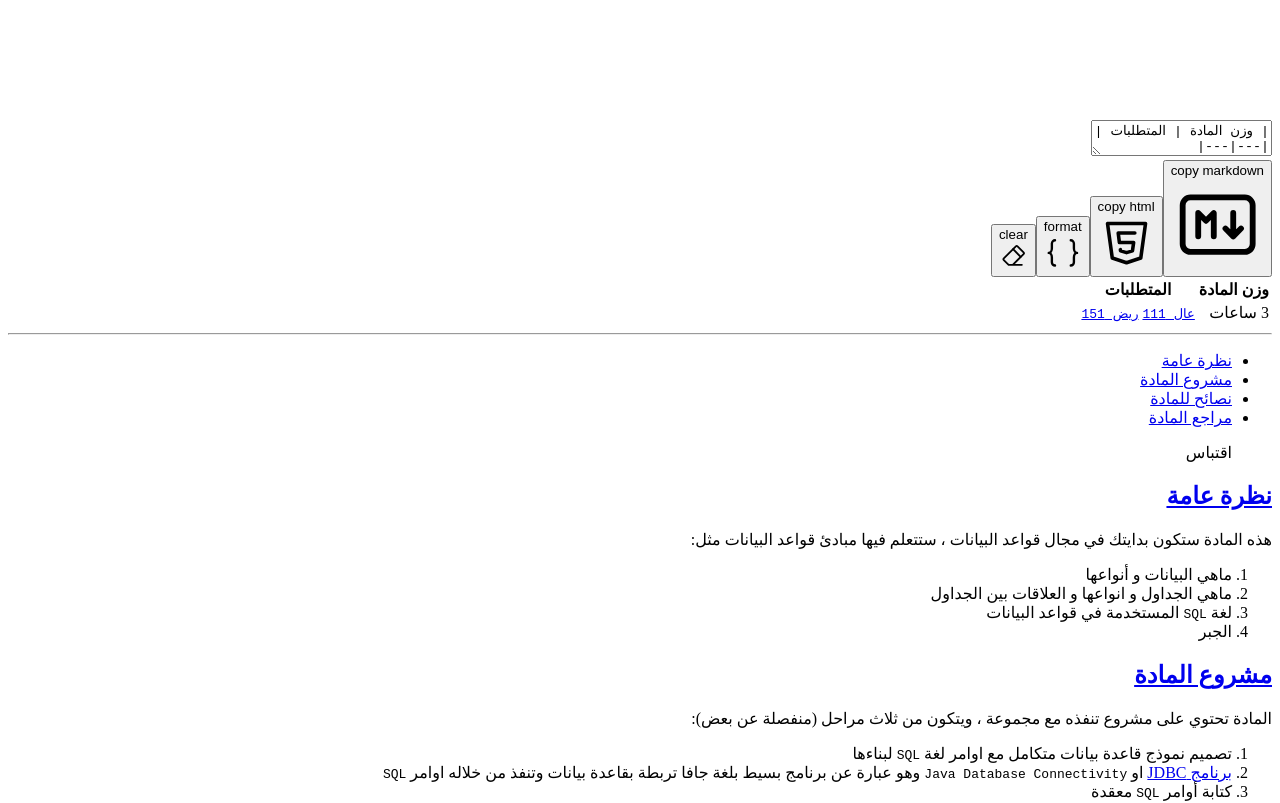
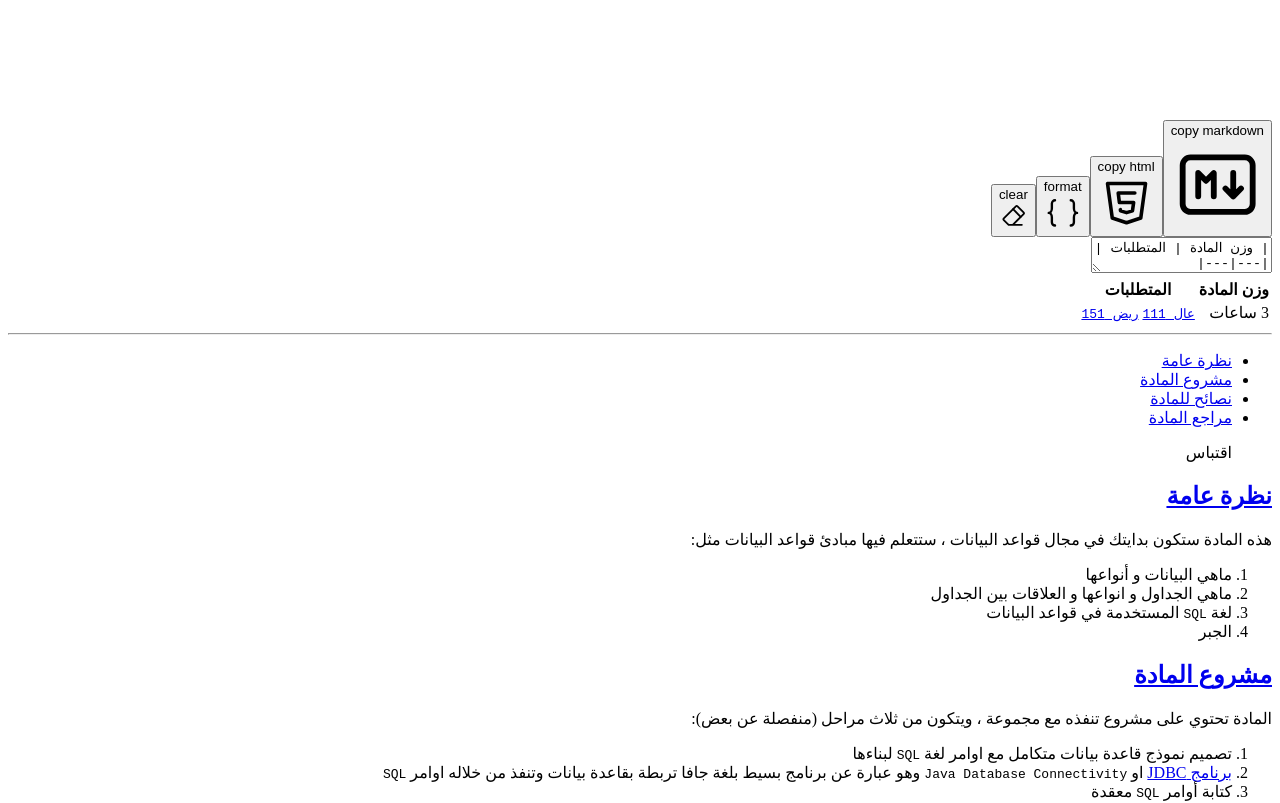
Before and after one commit to devmoath/marker, a Next.js app: page / in a window 1280 px wide. Shown: the part 2442-3245 px from the top of the page. Built offline with nearby package versions, Linux system fonts and the light colour scheme.

Commit message:
make the action buttons on the top

```diff
--- a/pages/index.js
+++ b/pages/index.js
@@ -95,23 +95,8 @@ export default function Home() {
     };
 
     return (
-        <div className="grid grid-cols-1 lg:grid-cols-10 lg:gap-4 min-h-screen">
-            <div className="col-span-5 card rounded-none">
-                <div className="px-1">
-                    <div className="form-control">
-                        <label className="label">
-                            <span className="label-text" />
-                        </label>
-                        <textarea
-                            className="textarea h-screen textarea-bordered"
-                            onChange={(e) => setValue(e.target.value)}
-                            value={value}
-                            ref={textarea}
-                        />
-                    </div>
-                </div>
-            </div>
-            <div className="col-span-5">
+        <div className="grid grid-cols-1 lg:grid-cols-10 gap-4 min-h-screen">
+            <div className="col-span-1 lg:col-span-10">
                 <div className="my-5 flex flex-wrap justify-center gap-4">
                     <button className="btn" onClick={copyMarkdown}>
                         copy markdown
@@ -183,6 +168,20 @@ export default function Home() {
                         </svg>
                     </button>
                 </div>
+            </div>
+            <div className="col-span-1 lg:col-span-5 card rounded-none">
+                <div className="px-1">
+                    <div className="form-control">
+                        <textarea
+                            className="textarea h-screen textarea-bordered"
+                            onChange={(e) => setValue(e.target.value)}
+                            value={value}
+                            ref={textarea}
+                        />
+                    </div>
+                </div>
+            </div>
+            <div className="col-span-1 lg:col-span-5">
                 <div className="card bg-base-300 min-h-screen">
                     <div
                         className="prose text-right mx-5 lg:mx-auto my-10 break-words"
```
